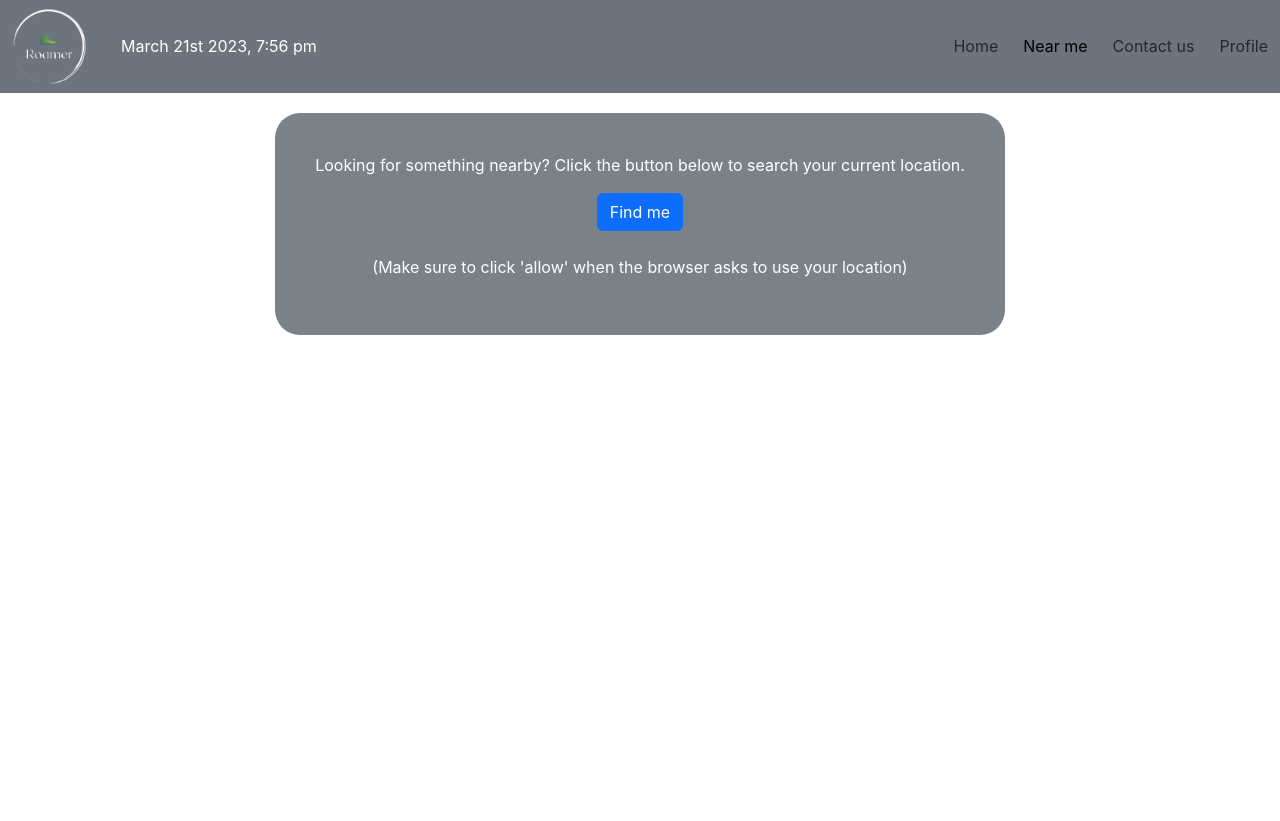
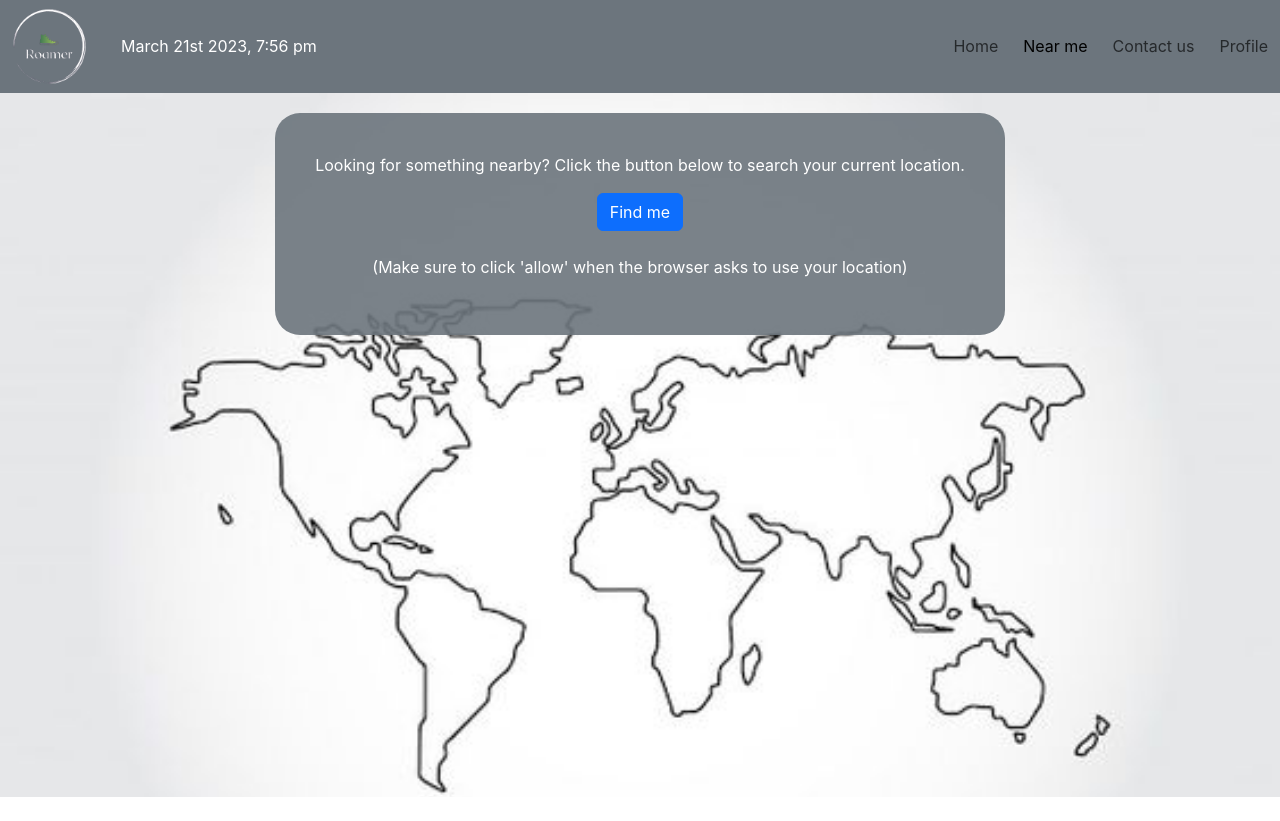
Before and after one commit to Nulula/roamer, a React (Create React App) app: page /nearme in a window 1280 px wide. Before the commit the page ends 800 px from the top, so only its background shows below. Built offline with nearby package versions, Linux system fonts and the light colour scheme.

Commit message:
pages all have same style code for background img

```diff
--- a/src/pages/Contact.js
+++ b/src/pages/Contact.js
@@ -1,10 +1,19 @@
 import React from "react";
 import Feedback from "../components/Feedback";
+import bgImage from "../assets/backgroundImg.jpg";
 
 function Contact() {
+  const styles = {
+    backgroundImage: `url(${bgImage})`,
+    backgroundSize: "cover",
+    height: "88vh",
+  };
+
   return (
-    <div className="feedback">
-      <Feedback />
+    <div style={styles}>
+      <div className="feedback">
+        <Feedback />
+      </div>
     </div>
   );
 }
--- a/src/pages/NearMe.js
+++ b/src/pages/NearMe.js
@@ -1,12 +1,18 @@
 import React from "react";
 import Geolocation from "../components/Geolocation";
+import bgImage from "../assets/backgroundImg.jpg";
 
 function NearMe() {
+  const styles = {
+    backgroundImage: `url(${bgImage})`,
+    backgroundSize: "cover",
+    height: "88vh",
+  };
 
   return (
-    <>
+    <div style={styles}>
       <Geolocation />
-    </>
+    </div>
   );
 }
 
--- a/src/pages/Profile/Profile.js
+++ b/src/pages/Profile/Profile.js
@@ -9,7 +9,6 @@ const styles = {
   backgroundImage: `url(${bgImage})`,
   backgroundSize: "cover",
   height: "88vh",
-  display: "flex",
   fontStyle: "italic",
 };
 
```
